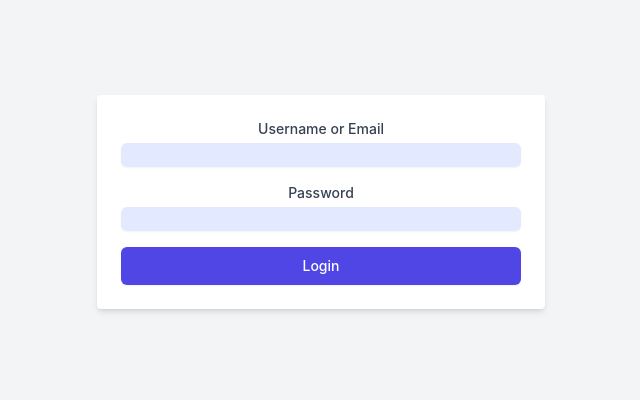
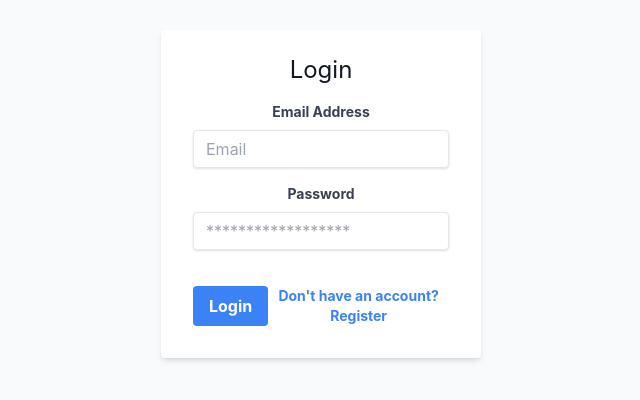
Before and after one commit to drbrunning/my-react-template, a React (Create React App) app: page /login in a window 1280 px wide. Shown: the part 198-598 px from the top of the page, without its empty margins (319-959 px from the left). Built offline with nearby package versions, Linux system fonts and the light colour scheme.

Commit message:
Updates to LoginPage and authSaga.

```diff
--- a/src/features/auth/authSaga.ts
+++ b/src/features/auth/authSaga.ts
@@ -1,4 +1,4 @@
-import axios, { AxiosResponse } from 'axios';
+import { AxiosResponse } from 'axios';
 import { LoginAction } from './authActions';
 import { LoginResponse } from './authResponse';
 import {
@@ -9,12 +9,13 @@ import {
     PutEffect,
 } from 'redux-saga/effects';
 import { LOGIN_FAILURE, LOGIN_REQUEST, LOGIN_SUCCESS } from './authTypes';
+import axiosInstance from '../../api/AxiosInstance';
 
 // Define the return type of the API call function
 const loginUser = (
     payload: LoginAction['payload']
 ): Promise<AxiosResponse<LoginResponse>> => {
-    return axios.post('/api/auth/login', payload);
+    return axiosInstance.post('/api/auth/login', payload);
 };
 
 function* login(
--- a/src/pages/LoginPage.tsx
+++ b/src/pages/LoginPage.tsx
@@ -1,8 +1,10 @@
 import React, { useState } from 'react';
 import { useAppDispatch, useAppSelector } from '../hooks/hooks';
 import { loginRequest } from '../features/auth/authSlice';
+import toast from 'react-hot-toast';
+import { Link } from 'react-router-dom';
 
-function LoginPage() {
+/* function LoginPage() {
     const dispatch = useAppDispatch();
     const [username, setUsername] = useState('');
     const [password, setPassword] = useState('');
@@ -64,4 +66,96 @@ function LoginPage() {
     );
 }
 
+export default LoginPage; */
+
+const LoginPage = () => {
+    const dispatch = useAppDispatch();
+    const errorMessage = useAppSelector((state) => state.auth.error);
+    const [email, setEmail] = useState('');
+    const [password, setPassword] = useState('');
+
+    const handleLogin = async () => {
+        if (email && password) {
+            try {
+                dispatch(
+                    loginRequest({
+                        username: email,
+                        password,
+                    })
+                );
+            } catch (e: any) {
+                toast.error(e.message);
+            }
+        } else {
+            toast.error('Please fill in all fields');
+        }
+    };
+
+    return (
+        <div className="flex items-center justify-center min-h-screen bg-gray-50">
+            <div className="w-full max-w-xs">
+                <div className="bg-white shadow-md rounded px-8 pt-6 pb-8 mb-4">
+                    <div className="flex items-center justify-center">
+                        <h2 className="text-center text-2xl text-gray-900 mb-4">
+                            Login
+                        </h2>
+                    </div>
+                    <div className="mb-4">
+                        <label
+                            className="block text-gray-700 text-sm font-bold mb-2"
+                            htmlFor="email"
+                        >
+                            Email Address
+                        </label>
+                        <input
+                            className="shadow appearance-none border rounded w-full py-2 px-3 text-gray-700 leading-tight focus:outline-none focus:shadow-outline"
+                            id="email"
+                            type="text"
+                            placeholder="Email"
+                            value={email}
+                            onChange={(e) => setEmail(e.target.value)}
+                        />
+                    </div>
+                    <div className="mb-6">
+                        <label
+                            className="block text-gray-700 text-sm font-bold mb-2"
+                            htmlFor="password"
+                        >
+                            Password
+                        </label>
+                        <input
+                            className="shadow appearance-none border rounded w-full py-2 px-3 text-gray-700 mb-3 leading-tight focus:outline-none focus:shadow-outline"
+                            id="password"
+                            type="password"
+                            placeholder="******************"
+                            value={password}
+                            onChange={(e) => setPassword(e.target.value)}
+                        />
+                    </div>
+                    {errorMessage && (
+                        <p className="mb-4 text-sm text-red-500">
+                            {errorMessage}
+                        </p>
+                    )}
+                    <div className="flex items-center justify-between">
+                        <button
+                            className="bg-blue-500 hover:bg-blue-700 text-white font-bold py-2 px-4 rounded focus:outline-none focus:shadow-outline"
+                            type="button"
+                            onClick={handleLogin}
+                        >
+                            Login
+                        </button>
+                        <Link
+                            to="/register"
+                            className="inline-block align-baseline font-bold text-sm text-blue-500 hover:text-blue-800"
+                        >
+                            Don&apos;t have an account? Register
+                        </Link>
+                    </div>
+                </div>
+            </div>
+        </div>
+    );
+};
+
 export default LoginPage;
```
